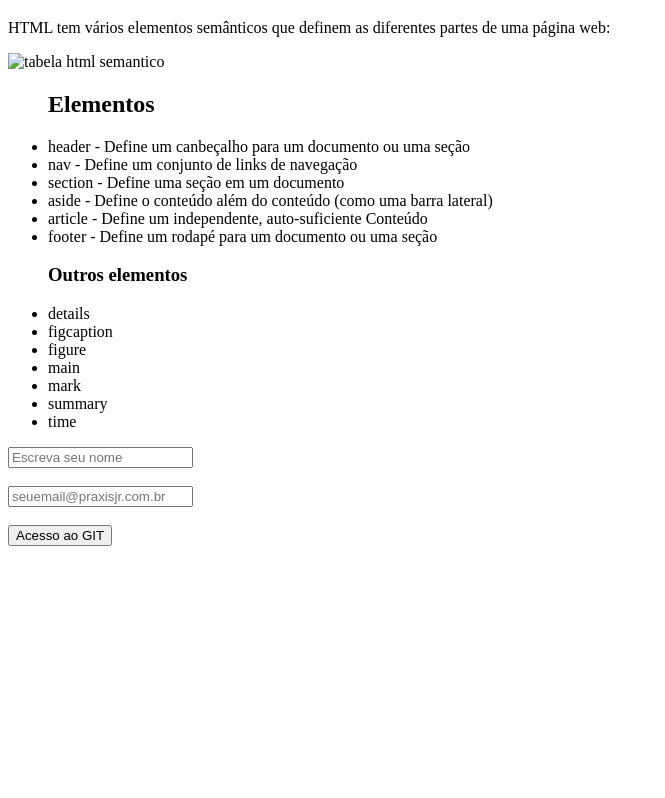
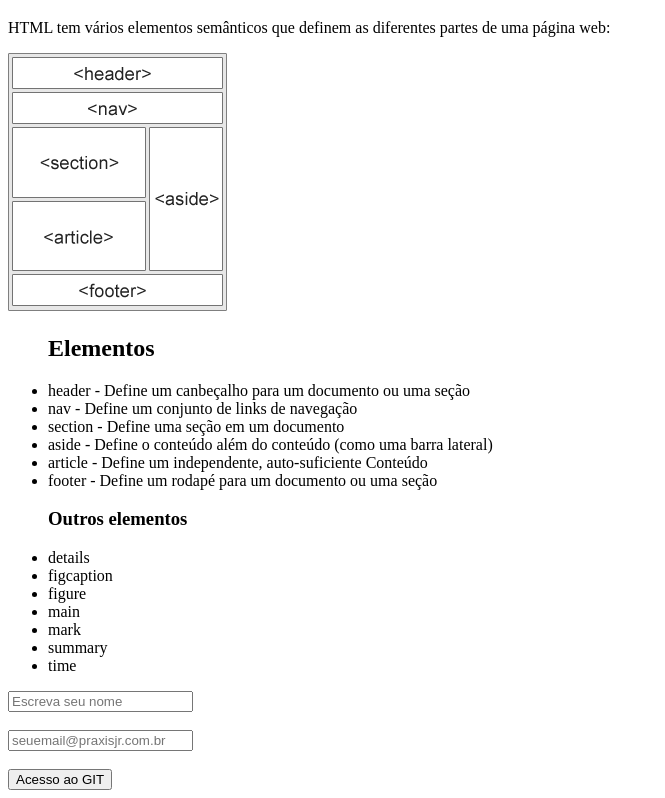
Before and after one commit to brunocmg/atividades_praxis, a plain HTML site: page atividade02_html/index.html in a window 1280 px wide. Shown: the part 61-859 px from the top of the page, without its empty margins (0-665 px from the left). Before the commit the page ends 800 px from the top, so only its background shows below. Drawn offline with Linux system fonts and the light colour scheme.

Commit message:
alteração

```diff
--- a/atividade02_html/index.html
+++ b/atividade02_html/index.html
@@ -16,7 +16,7 @@
     <!-- seções -->
     <section>
         <!-- foto do html semantico -->
-        <img src="assets/imgs/img_sem_elements.png" alt="tabela html semantico">
+        <img src="assets/img/img_sem_elements.png" alt="tabela html semantico">
 
         <!-- lista de itens da imagem -->
         <ul>
```
Also changed, not shown: atividade02_html/index2.html (+1 -1 lines).
